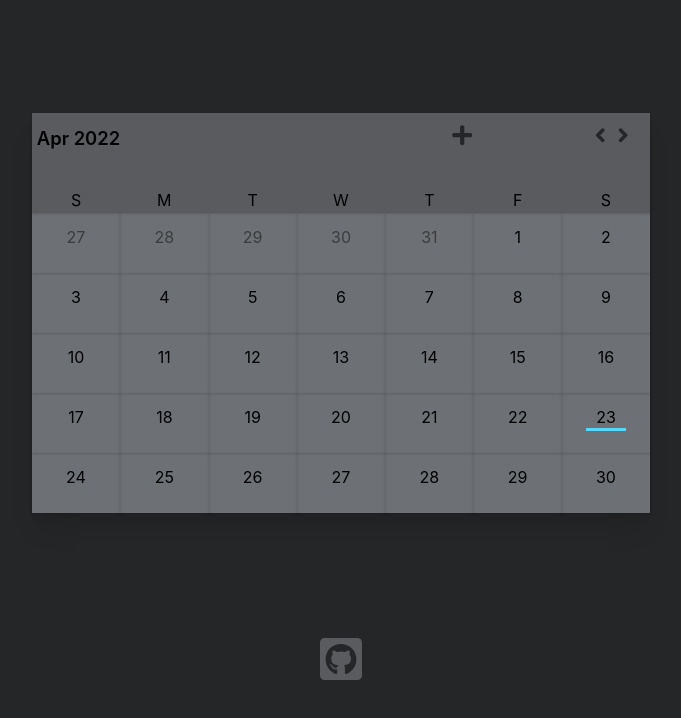
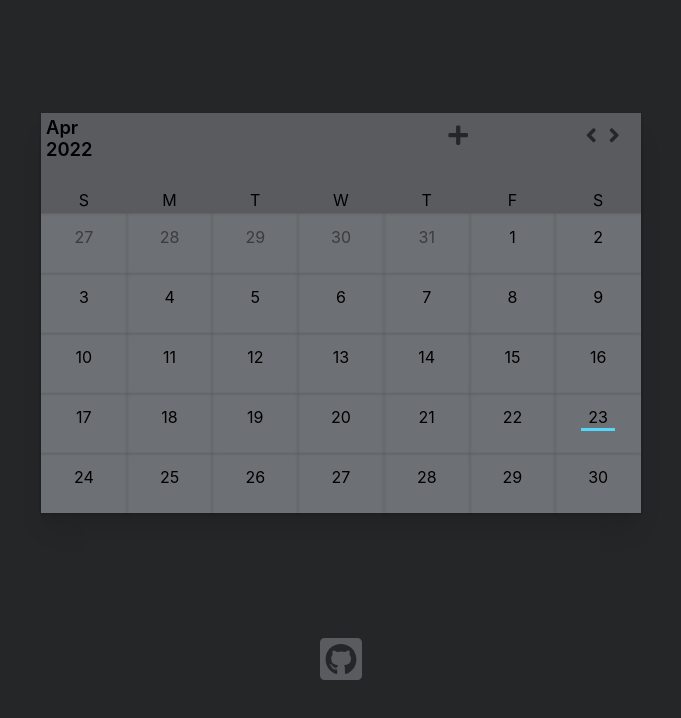
Before and after one commit to vzsoares/Calendar, a Next.js app: page / in a window 1280 px wide. Shown: the top 718 px of the page, without its empty margins (299-980 px from the left). Built offline with nearby package versions, Linux system fonts and the light colour scheme.

Commit message:
fix:styles

```diff
--- a/packages/components/CalendarDays.js
+++ b/packages/components/CalendarDays.js
@@ -48,7 +48,8 @@ export default function CalendarDays() {
                     <div
                       key={i}
                       style={{
-                        width: "40px",
+                        width: "40%",
+                        maxWidth: "40px",
                         height: "3px",
                         background: e.color,
                         margin: "0 auto",
--- a/packages/components/CalendarSection.js
+++ b/packages/components/CalendarSection.js
@@ -9,13 +9,14 @@ export default function CalendarSection() {
       style={{
         backgroundColor: colors.backgroundBlack,
         height: "100vh",
-        margin: "0 auto",
+        width: "100vw",
         display: "flex",
         justifyContent: "space-evenly",
         flexDirection: "column",
+        alignItems: "center",
       }}
     >
-      <div style={{ maxWidth: "90vw", margin: "0 auto" }}>
+      <div style={{ maxWidth: "90vw", width: "100%" }}>
         <div style={{}}>
           <CalendarContextProvider>
             <Calendar />
--- a/packages/features/calendarStyles.js
+++ b/packages/features/calendarStyles.js
@@ -8,8 +8,11 @@ export const colors = {
 };
 
 export const calendarContainerStyle = {
+  margin: "0 auto",
+  minHeight: "400px",
+  maxHeight: "600px",
   minWidth: "200px",
-  minHeight: "400px",
+  maxWidth: "600px",
   backgroundColor: "#6D7074",
   display: "grid",
   gridTemplateRows: "1fr 3fr",
@@ -18,14 +21,14 @@ export const calendarContainerStyle = {
 };
 
 export const calendarDayStyle = {
-  width: "100%",
-  height: "100%",
   textAlign: "center",
-  boxShadow: "0 1px 3px 0 rgba(0, 0, 0, 0.1), 0 1px 2px 0 rgba(0, 0, 0, 0.06)",
   cursor: "pointer",
   display: "grid",
   gridTemplateRows: "5fr 4fr",
   alignItems: "end",
+  width: "100%",
+  height: "100%",
+  boxShadow: "0 1px 3px 0 rgba(0, 0, 0, 0.1), 0 1px 2px 0 rgba(0, 0, 0, 0.06)",
 };
 
 export const calendarDaysContainerStyle = {
```
